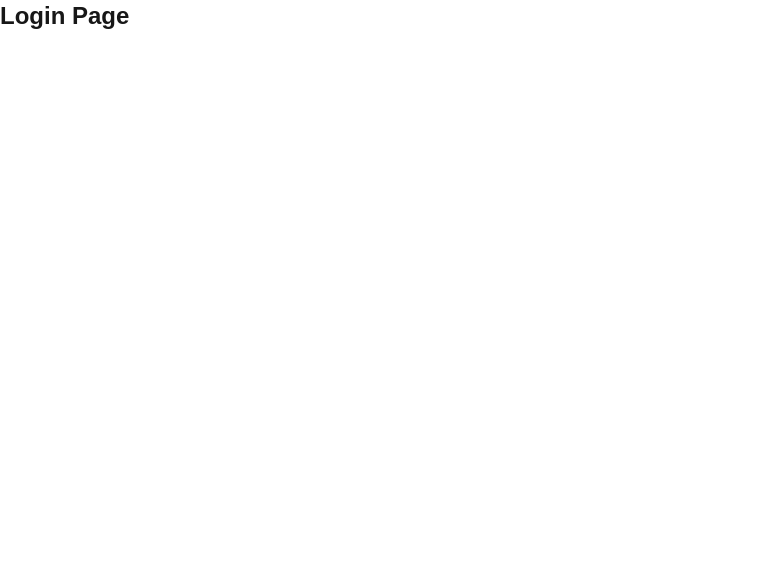
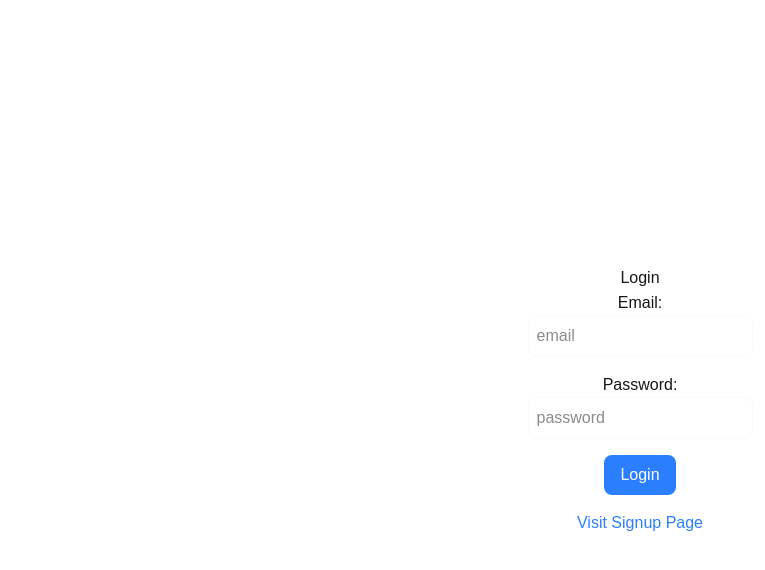
Before and after one commit to robert1745/fullstackAuthentication, a Next.js app: page /login in a window 1280 px wide. Shown: the top 570 px of the page, without its empty margins (0-765 px from the left). Built offline with nearby package versions, Linux system fonts and the light colour scheme.

Commit message:
[frontend] : structured login,signup,profile page

```diff
--- a/app/login/page.tsx
+++ b/app/login/page.tsx
@@ -1,4 +1,51 @@
-export default function LoginPage(){
-    return <div>
-        <h1 className="text-2xl font-bold">Login Page</h1></div>
+"use client";
+import Link from "next/link";
+import React from "react";
+import { useRouter } from "next/navigation";
+import {axios} from "axios";
+import { on } from "events";
+
+export default function LoginPage() {
+    const [user,setUser] = React.useState({
+        email:"",
+        password:"",
+    })
+
+    const onLogin = async()=>{
+
+    }
+
+
+    return(
+    <div className="flex flex-col items-center justify-center min-h-screen py-2">
+        <h1>Login </h1>
+        <hr/>
+        <label htmlFor="email">Email:</label>
+        <input className="p-2 border border-gray-50 rounded-lg mb-4 focus:outline-none focus:border-gray-600"
+            id="email"
+            type="text"
+            value={user.email}
+            onChange={(e)=>setUser({...user,
+            email:e.target.value})}
+            placeholder="email"
+        />
+        <label htmlFor="password">Password:</label>
+        <input className="p-2 border border-gray-50 rounded-lg mb-4 focus:outline-none focus:border-gray-600"
+            id="password"
+            type="text"
+            value={user.password}
+            onChange={(e)=>setUser({...user,
+            password:e.target.value})}
+            placeholder="password"
+        />
+
+        <button
+        onClick={onLogin}
+        className="bg-blue-500 text-white px-4 py-2 rounded-lg hover:bg-blue-600"
+        >
+            Login
+        </button>
+        <Link href="/signup" className="mt-4 text-blue-500 hover:underline">Visit Signup Page</Link>
+    </div>
+)
 }
--- /dev/null
+++ b/app/profile/[id]/page.tsx
@@ -0,0 +1,10 @@
+export default async function UserProfile({params}:any) {
+    const { id } = await params
+    return(
+    <div className="flex flex-col items-center justify-center min-h-screen py-2">
+        <h1>Profile</h1>
+        <hr/>
+        <p className="text-4xl ">Profile page: {id}</p>
+    </div>
+)
+}
--- /dev/null
+++ b/app/profile/page.tsx
@@ -0,0 +1,9 @@
+export default function ProfilePage() {
+    return(
+    <div className="flex flex-col items-center justify-center min-h-screen py-2">
+        <h1>Profile</h1>
+        <hr/>
+        <p>Profile page</p>
+    </div>
+)
+}
--- a/app/signup/page.tsx
+++ b/app/signup/page.tsx
@@ -0,0 +1,60 @@
+"use client";
+import Link from "next/link";
+import React from "react";
+import { useRouter } from "next/navigation";
+import {axios} from "axios";
+
+export default function SignupPage() {
+    const [user,setUser] = React.useState({
+        email:"",
+        password:"",
+        username:""
+    })
+
+    const onSignup = async()=>{
+
+    }
+
+
+    return(
+    <div className="flex flex-col items-center justify-center min-h-screen py-2">
+        <h1>Signup </h1>
+        <hr/>
+        <label htmlFor="username">Username:</label>
+        <input className="p-2 border border-gray-50 rounded-lg mb-4 focus:outline-none focus:border-gray-600"
+            id="username"
+            type="text"
+            value={user.username}
+            onChange={(e)=>setUser({...user,
+            username:e.target.value})}
+            placeholder="username"
+        />
+        <label htmlFor="email">Email:</label>
+        <input className="p-2 border border-gray-50 rounded-lg mb-4 focus:outline-none focus:border-gray-600"
+            id="email"
+            type="text"
+            value={user.email}
+            onChange={(e)=>setUser({...user,
+            email:e.target.value})}
+            placeholder="email"
+        />
+        <label htmlFor="password">Password:</label>
+        <input className="p-2 border border-gray-50 rounded-lg mb-4 focus:outline-none focus:border-gray-600"
+            id="password"
+            type="text"
+            value={user.password}
+            onChange={(e)=>setUser({...user,
+            password:e.target.value})}
+            placeholder="password"
+        />
+
+        <button
+        onClick={onSignup}
+        className="bg-blue-500 text-white px-4 py-2 rounded-lg hover:bg-blue-600"
+        >
+            Signup
+        </button>
+        <Link href="/login" className="mt-4 text-blue-500 hover:underline">Visit Login Page</Link>
+    </div>
+)
+}
```
